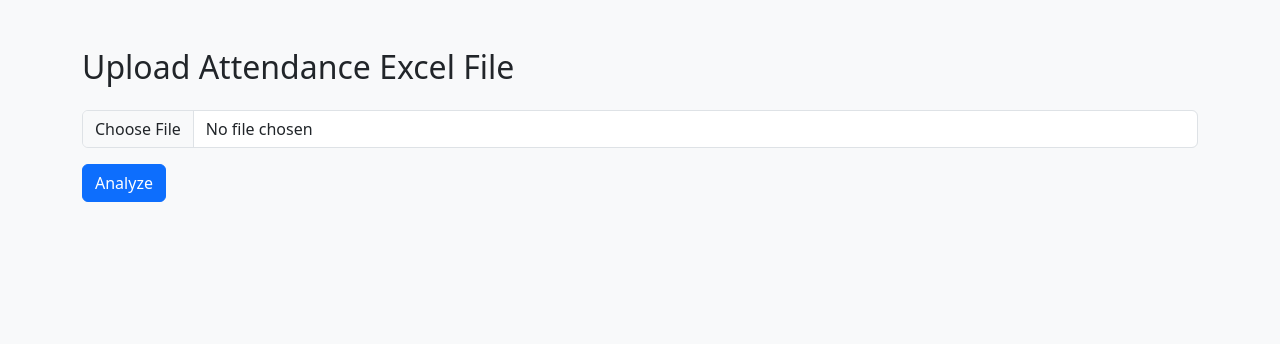
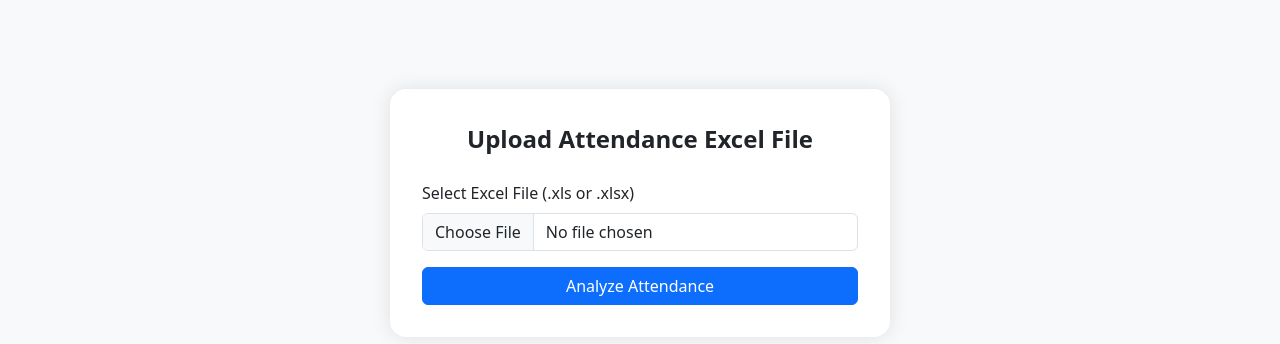
Before and after one commit to Rajendra9692385543/Attendance-Analyzer, a Flask app: page / in a window 1280 px wide. Shown: the top 344 px of the page. Run offline with Flask 3, Linux system fonts and the light colour scheme; some libraries are stand-ins or nearby versions.

Commit message:
Updated the Home Page UI

```diff
--- a/templates/index.html
+++ b/templates/index.html
@@ -2,18 +2,44 @@
 <html lang="en">
 <head>
   <meta charset="UTF-8">
-  <title>Upload Excel File</title>
+  <title>Attendance File Upload</title>
+  <meta name="viewport" content="width=device-width, initial-scale=1">
   <link href="https://cdn.jsdelivr.net/npm/bootstrap@5.3.3/dist/css/bootstrap.min.css" rel="stylesheet">
+  <style>
+    body {
+      background: #f8f9fa;
+    }
+    .upload-card {
+      max-width: 500px;
+      margin: auto;
+      margin-top: 8%;
+      padding: 2rem;
+      box-shadow: 0 0 20px rgba(0, 0, 0, 0.1);
+      border-radius: 1rem;
+      background-color: white;
+    }
+    .upload-title {
+      font-weight: 600;
+      font-size: 1.5rem;
+      margin-bottom: 1.5rem;
+      text-align: center;
+    }
+  </style>
 </head>
-<body class="bg-light">
-  <div class="container mt-5">
-    <h2 class="mb-4">Upload Attendance Excel File</h2>
-    <form action="/analyze" method="post" enctype="multipart/form-data">
-      <div class="mb-3">
-        <input type="file" name="file" class="form-control" required>
-      </div>
-      <button type="submit" class="btn btn-primary">Analyze</button>
-    </form>
+<body>
+  <div class="container">
+    <div class="upload-card">
+      <div class="upload-title">Upload Attendance Excel File</div>
+      <form action="/analyze" method="post" enctype="multipart/form-data">
+        <div class="mb-3">
+          <label for="file" class="form-label">Select Excel File (.xls or .xlsx)</label>
+          <input type="file" name="file" id="file" class="form-control" required>
+        </div>
+        <div class="d-grid gap-2">
+          <button type="submit" class="btn btn-primary">Analyze Attendance</button>
+        </div>
+      </form>
+    </div>
   </div>
 </body>
 </html>
```
Also changed, not shown: 1 other file.
